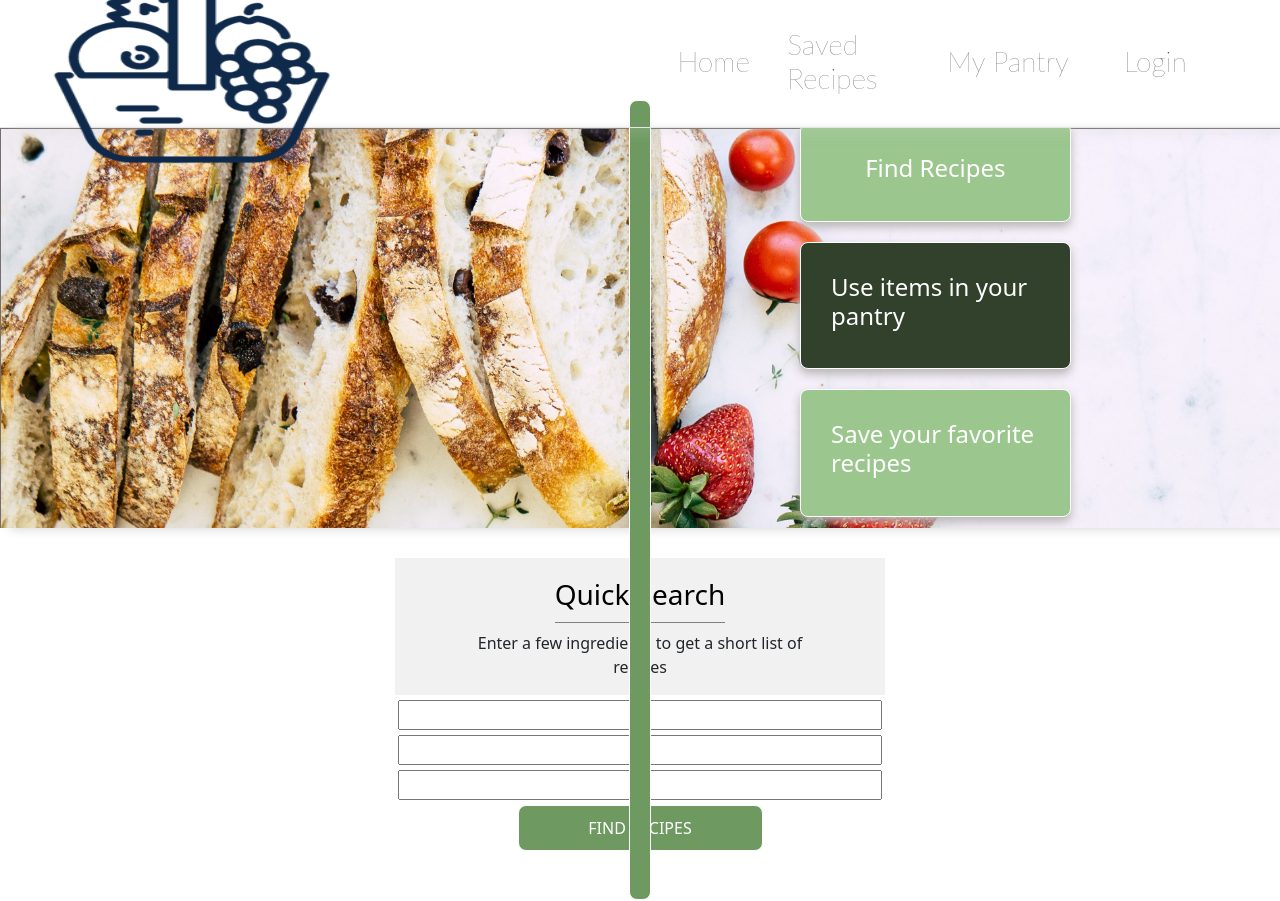
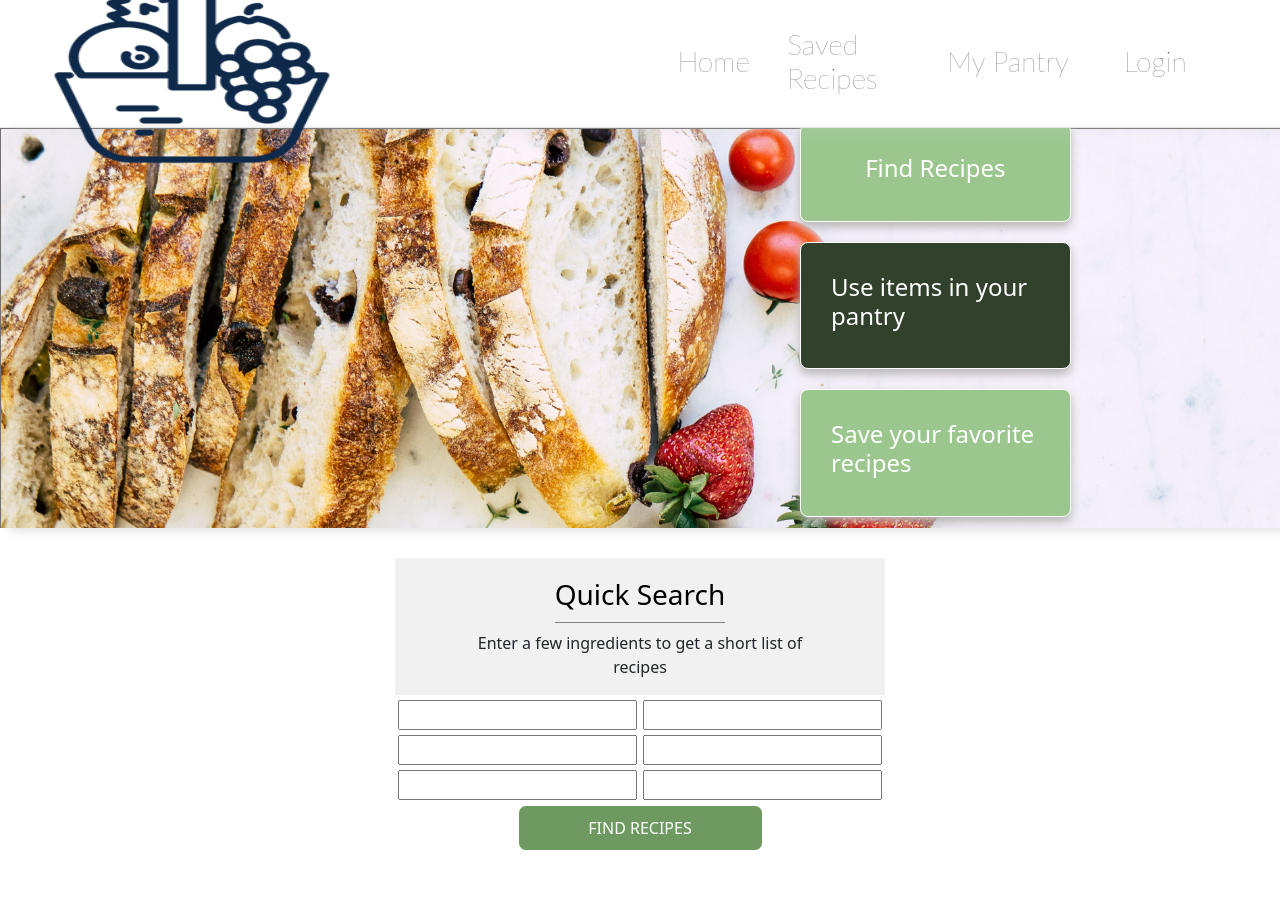
Before and after one commit to clayhindman01/Pantry, a React (Create React App) app: page / in a window 1280 px wide. Built offline with nearby package versions, Linux system fonts and the light colour scheme.

Commit message:
more updates

```diff
--- a/src/components/pantryGrab.jsx
+++ b/src/components/pantryGrab.jsx
@@ -76,18 +76,16 @@ export default class pantryGrab extends Component {
         console.log(e.target.value);
         console.log("hello");
         this.setState({id: e.target.value})
-        if(this.state.popUpHide == false)
+        if(this.state.popUpHide == true)
         {
             this.setState({popUpClass: "popUpDivShow"})
+            this.setState({popUpHide: false})
+        }
+        else if(this.state.popUpHide == false)
+        {
+            this.setState({popUpClass: "popUpDivHide"})
             this.setState({popUpHide: true})
         }
-        else if(this.state.popUpHide == true)
-        {
-            this.setState({popUpClass: "popUpDivHide"})
-            this.setState({popUpHide: false})
-        }
-
-
         // console.log(item);
     }
 
--- a/src/components/recipeView.jsx
+++ b/src/components/recipeView.jsx
@@ -25,8 +25,8 @@ export default class RecipeView extends React.Component {
     //     console.log(this.state.recipes.steps)
     // }\
     componentDidMount() {
-        this.setState({popClass: "popUpDivShow"})
-        console.log(this.state)
+        // this.setState({popClass: "popUpDivShow"})
+        // console.log(this.state)
     }
 
     componentDidUpdate() {
```
